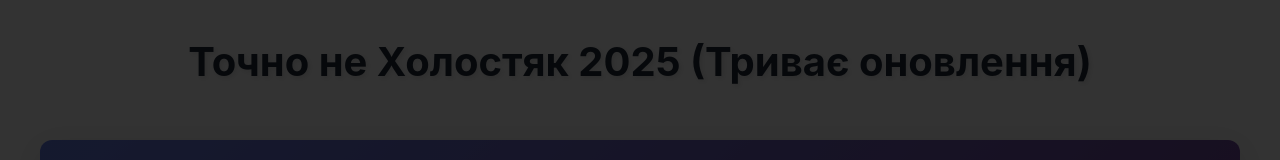
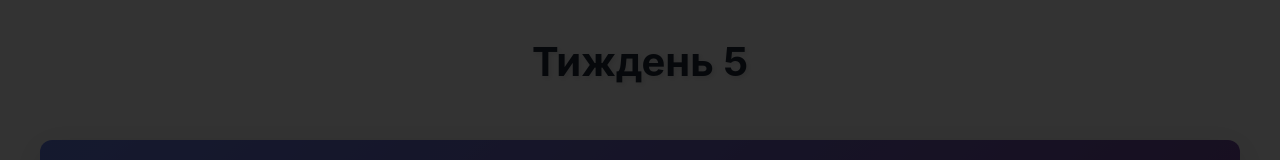
Before and after one commit to oleh-strilianyi/k-poll, a React (Vite) app: page / in a window 1280 px wide. Shown: the top 160 px of the page. Built offline with nearby package versions, Linux system fonts and the light colour scheme.

Commit message:
Make folders strucutre for components

```diff
--- a/src/components/Layout/Header.tsx
+++ b/src/components/Layout/Header.tsx
@@ -3,7 +3,7 @@ import styles from './Header.module.css';
 export default function Header() {
   return (
     <header className={styles.header}>
-      <h1>Точно не Холостяк 2025 (Триває оновлення)</h1>
+      <h1>Тиждень 5</h1>
     </header>
   );
 }
```
